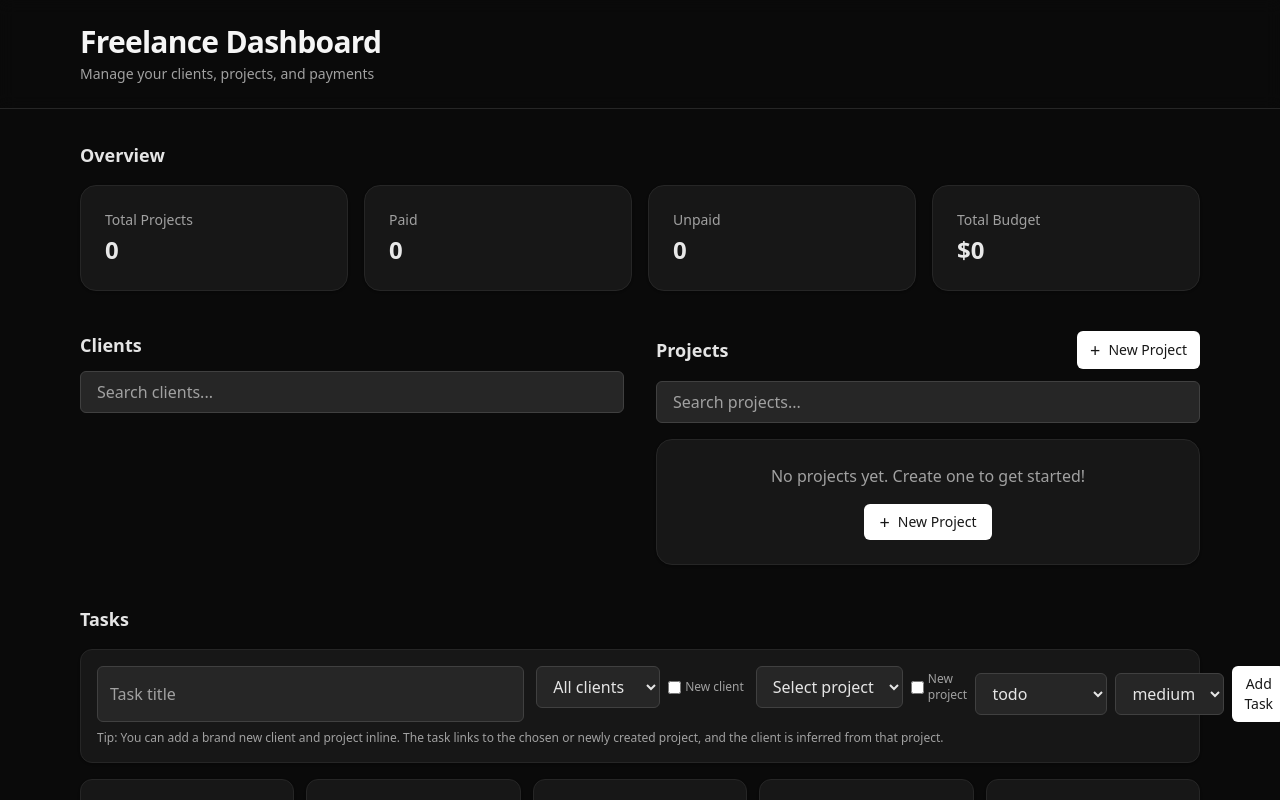
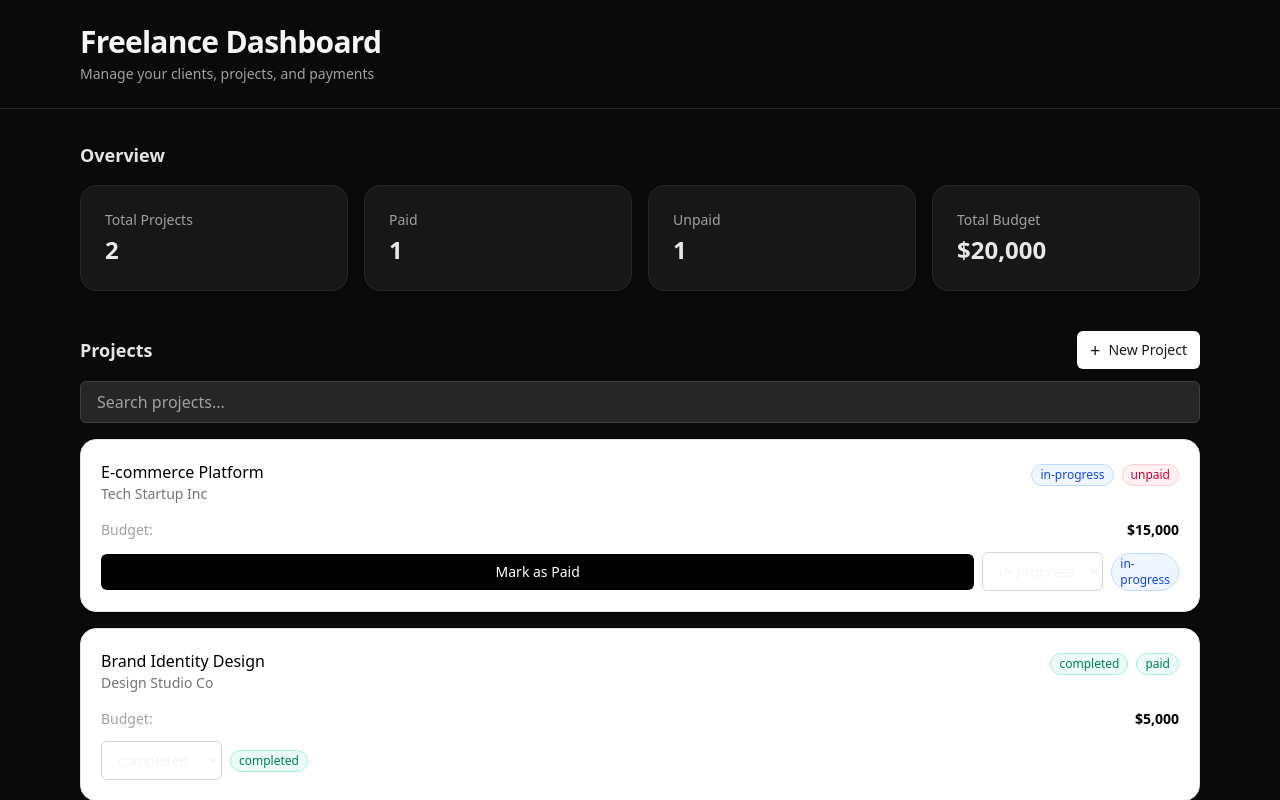
Before and after one commit to Boldecca/Dashboard-freelance, a React (Vite) app: page / in a window 1280 px wide. Shown: the top 800 px of the page. Built offline with nearby package versions, Linux system fonts and the light colour scheme.

Commit message:
added a new file and updated actions and app.tsx

```diff
--- a/src/App.tsx
+++ b/src/App.tsx
@@ -45,12 +45,10 @@ function DashboardContent() {
   };
 
   const handleAddProject = () => {
-    // Ensure at least one client exists
-    let clientId = state.clients[0]?.id;
+    // Require an existing client; do not auto-create
+    const clientId = state.clients[0]?.id;
     if (!clientId) {
-      clientId = `client-${Date.now()}`;
-      const newClient: Client = { id: clientId, name: "New Client", email: "contact@example.com", country: "USA" };
-      dispatch({ type: "ADD_CLIENT", payload: newClient });
+      return;
     }
     const projectId = `proj-${Date.now()}`;
     const newProject = {
@@ -78,40 +76,19 @@ function DashboardContent() {
           <DashboardStats projects={state.projects} clients={state.clients} payments={state.payments} />
         </section>
 
-        <section className="grid grid-cols-1 lg:grid-cols-2 gap-8 items-start">
-          <div>
-            <h2 className="text-lg font-semibold mb-3 text-neutral-200">Clients</h2>
-            <input
-              className="w-full mb-4 px-4 py-2 rounded-md border border-neutral-700 bg-neutral-800 text-neutral-200 placeholder-neutral-400 focus:outline-none focus:ring-2 focus:ring-white/10"
-              placeholder="Search clients..."
-              value={clientsQuery}
-              onChange={(e) => setClientsQuery(e.target.value)}
-            />
-            <div className="space-y-4">
-              {filteredClients.map((c) => (
-                <div key={c.id} className="p-5 bg-neutral-900 border border-neutral-800 rounded-2xl shadow-sm transition hover:shadow-md hover:shadow-black/30">
-                  <h3 className="font-medium text-neutral-100">{c.name}</h3>
-                  <div className="mt-3 text-sm text-neutral-400">
-                    <div className="mb-2">
-                      <div className="text-neutral-500">Country:</div>
-                      <div className="text-neutral-200">{c.country ?? "—"}</div>
-                    </div>
-                    <div>
-                      <div className="text-neutral-500">Email:</div>
-                      <div className="text-neutral-200">{c.email ?? "—"}</div>
-                    </div>
-                  </div>
-                </div>
-              ))}
-            </div>
-          </div>
-
+        <section>
           <div>
             <div className="flex items-center justify-between mb-3">
               <h2 className="text-lg font-semibold text-neutral-200">Projects</h2>
               <button
                 onClick={handleAddProject}
-                className="inline-flex items-center gap-2 px-3 py-2 rounded-md bg-white text-neutral-900 text-sm font-medium border border-white/10 hover:bg-neutral-200 active:scale-[0.99] transition"
+                disabled={state.clients.length === 0}
+                title={state.clients.length === 0 ? "Add a client from the Tasks panel first" : "Create a new project"}
+                className={`inline-flex items-center gap-2 px-3 py-2 rounded-md text-sm font-medium border transition active:scale-[0.99] ${
+                  state.clients.length === 0
+                    ? "bg-neutral-700 text-neutral-400 border-neutral-700 cursor-not-allowed"
+                    : "bg-white text-neutral-900 border-white/10 hover:bg-neutral-200"
+                }`}
               >
                 <span className="text-lg leading-none">+</span>
                 New Project
--- /dev/null
+++ b/src/components/PaymentsList.tsx
@@ -0,0 +1,51 @@
+import type React from "react";
+import type { Payment, Project, Client } from "../models";
+
+type Props = {
+  payments: Payment[];
+  projects: Project[];
+  clients: Client[];
+};
+
+export const PaymentsList: React.FC<Props> = ({ payments, projects, clients }) => {
+  const fmt = new Intl.NumberFormat(undefined, { style: "currency", currency: "USD", maximumFractionDigits: 0 });
+  const getProject = (id: string) => projects.find((p) => p.id === id);
+  const getClient = (id: string) => clients.find((c) => c.id === id);
+
+  if (payments.length === 0) {
+    return (
+      <div className="p-6 bg-neutral-900 border border-neutral-800 rounded-2xl shadow-sm text-center text-neutral-400">
+        No payments recorded yet.
+      </div>
+    );
+  }
+
+  return (
+    <div className="overflow-x-auto bg-neutral-900 border border-neutral-800 rounded-2xl shadow-sm">
+      <table className="min-w-full text-sm">
+        <thead className="text-neutral-400">
+          <tr>
+            <th className="text-left px-4 py-3">Project</th>
+            <th className="text-left px-4 py-3">Client</th>
+            <th className="text-left px-4 py-3">Amount</th>
+            <th className="text-left px-4 py-3">Date</th>
+          </tr>
+        </thead>
+        <tbody className="divide-y divide-neutral-800 text-neutral-200">
+          {payments.map((pay) => {
+            const proj = getProject(pay.projectId);
+            const client = proj ? getClient(proj.clientId) : undefined;
+            return (
+              <tr key={pay.id} className="hover:bg-neutral-800/40">
+                <td className="px-4 py-3">{proj ? proj.title : <em className="text-neutral-400">Project not found</em>}</td>
+                <td className="px-4 py-3">{client ? client.name : <em className="text-neutral-400">Client not found</em>}</td>
+                <td className="px-4 py-3 font-semibold">{fmt.format(pay.amount)}</td>
+                <td className="px-4 py-3">{new Date(pay.date).toISOString()}</td>
+              </tr>
+            );
+          })}
+        </tbody>
+      </table>
+    </div>
+  );
+}
--- a/src/state/actions.ts
+++ b/src/state/actions.ts
@@ -11,9 +11,17 @@ export type State = {
 
 // --- Initial state ---
 export const initialState: State = {
-  clients: [],
-  projects: [],
-  payments: [],
+  clients: [
+    { id: "c-1", name: "Tech Startup Inc", country: "USA", email: "contact@techstartup.com" },
+    { id: "c-2", name: "Design Studio Co", country: "Canada", email: "hello@designstudio.ca" },
+  ],
+  projects: [
+    { id: "p-1", clientId: "c-1", title: "E-commerce Platform", budget: 15000, status: "in-progress", paymentStatus: "unpaid" },
+    { id: "p-2", clientId: "c-2", title: "Brand Identity Design", budget: 5000, status: "completed", paymentStatus: "paid" },
+  ],
+  payments: [
+    { id: "pay-1", projectId: "p-2", amount: 5000, date: new Date().toISOString() },
+  ],
   tasks: [],
 };
 
```
